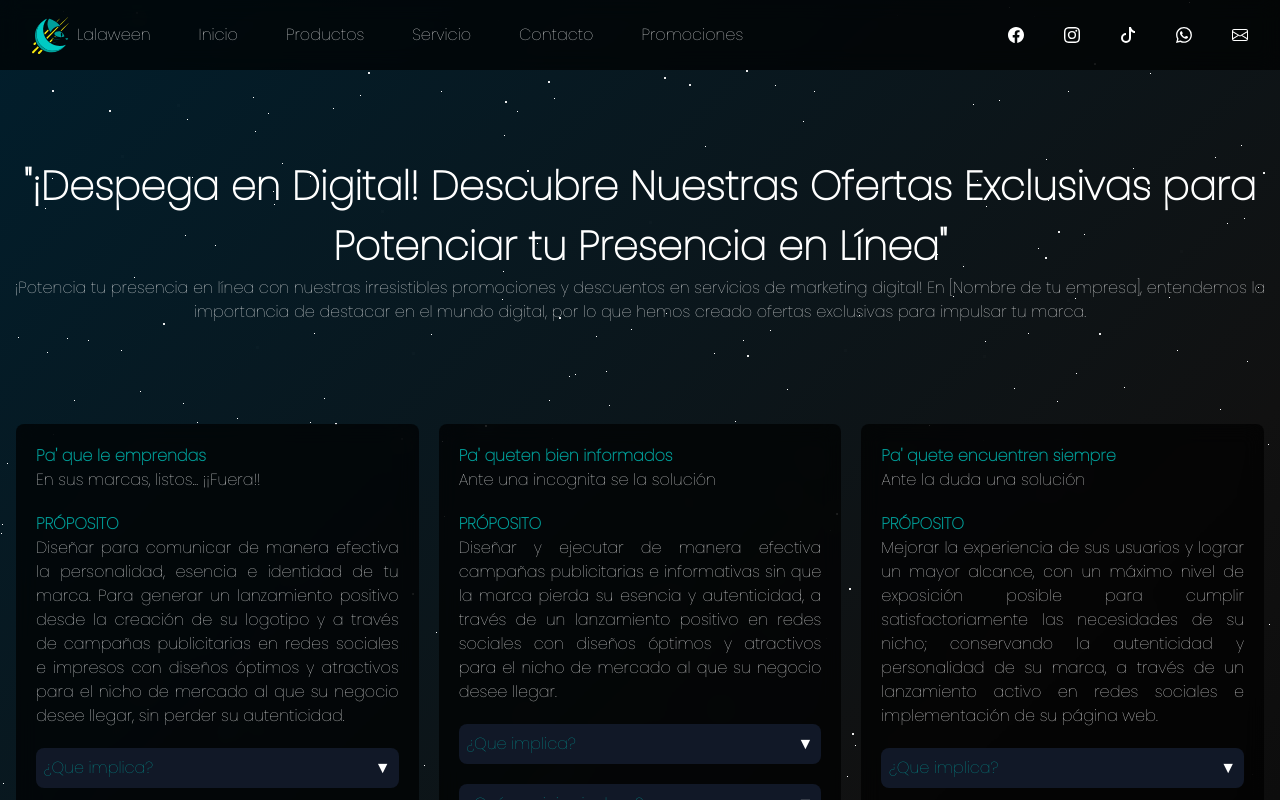
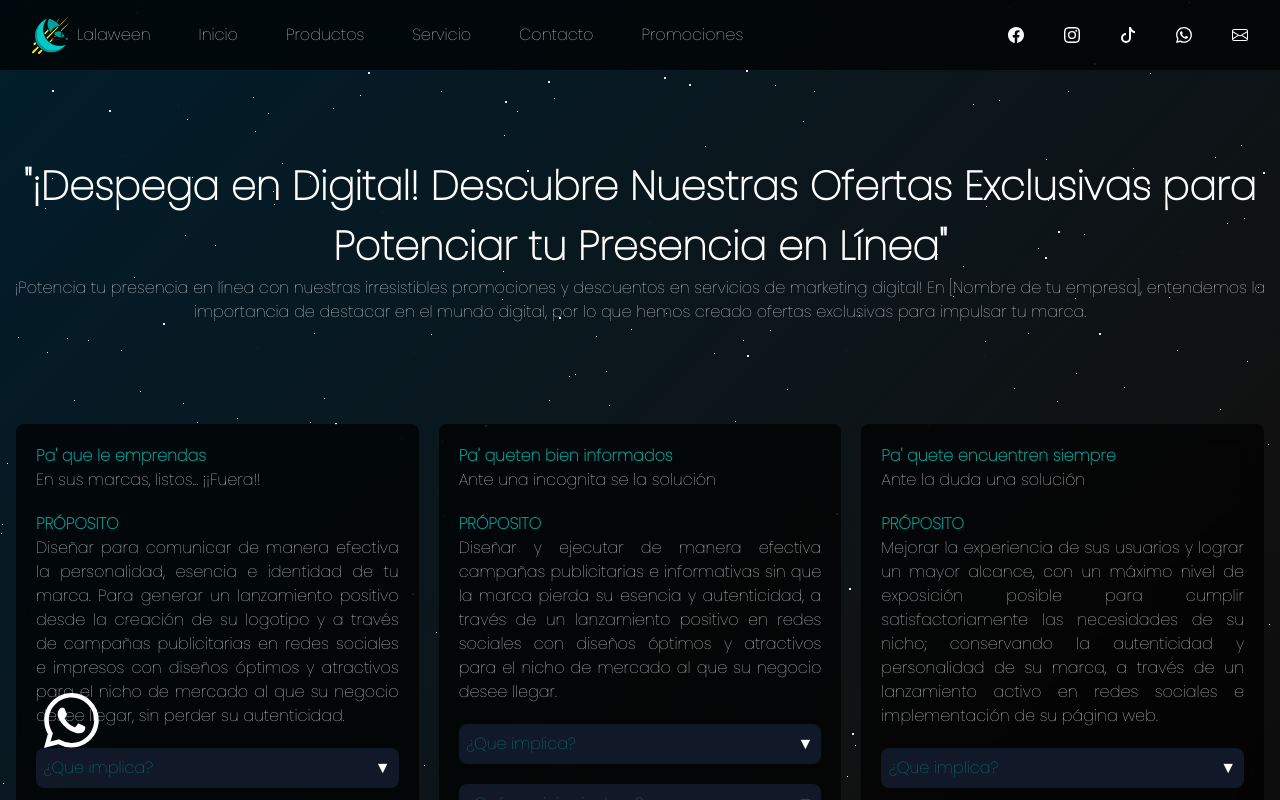
Before and after one commit to AngelLuna17-code/Lalaween, a React (Create React App) app: page /Promo in a window 1280 px wide. Shown: the top 800 px of the page. Built offline with nearby package versions, Linux system fonts and the light colour scheme.

Commit message:
agregado floating buttons a promo

```diff
--- a/src/pages/Promo.js
+++ b/src/pages/Promo.js
@@ -1,6 +1,8 @@
 import React from 'react';
 import Promociones from "../components/Promociones.tsx"
 import Footer from "../components/Footer.jsx"
+import ScrollToTopButton from "../components/ScrollToTopButton.jsx"
+import FloatingButton from "../components/FloatingButton.jsx";
 
 const Promo = () => {
     return <div>
@@ -33,6 +35,10 @@ const Promo = () => {
         {/* Footer */}
         <Footer />
         {/* Footer */}
+        {/* Floating Buttons */}
+        <ScrollToTopButton />
+        <FloatingButton />
+        {/* Floating Buttons */}
     </div>
 }
 
```
